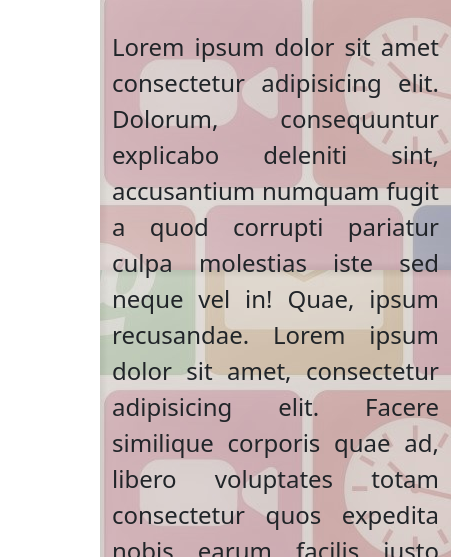
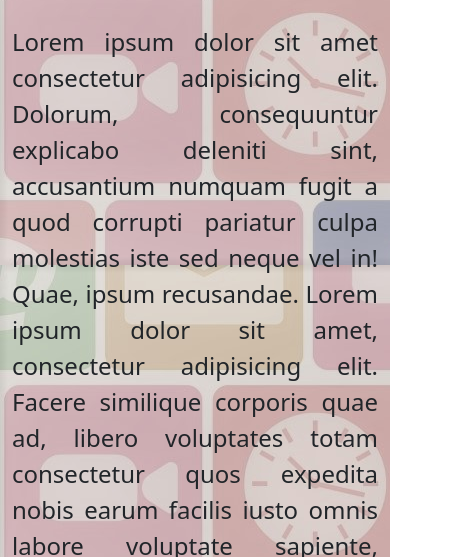
Before and after one commit to saloTecD/desafioBootstrap, a plain HTML site: page pages/herramientas.html in a window 390 px wide. Shown: the part 239-796 px from the top of the page, 451 px wide, since content can reach past the window. Drawn offline with nearby package versions, Linux system fonts and the light colour scheme.

Commit message:
arreglado herramientas utiles responsive

```diff
--- a/styles/styles.css
+++ b/styles/styles.css
@@ -129,10 +129,6 @@ footer {
 
 #H_Titulo{
     text-align: justify;
-    margin-top: 5px;
-    margin-left: 100px;
-    margin-bottom: 5px;
-    margin-right: 100px;
     font-size: 1.5rem;
     background-image: url(../assets/images/Herramientas_digitalaes.jpg);
 }
```
